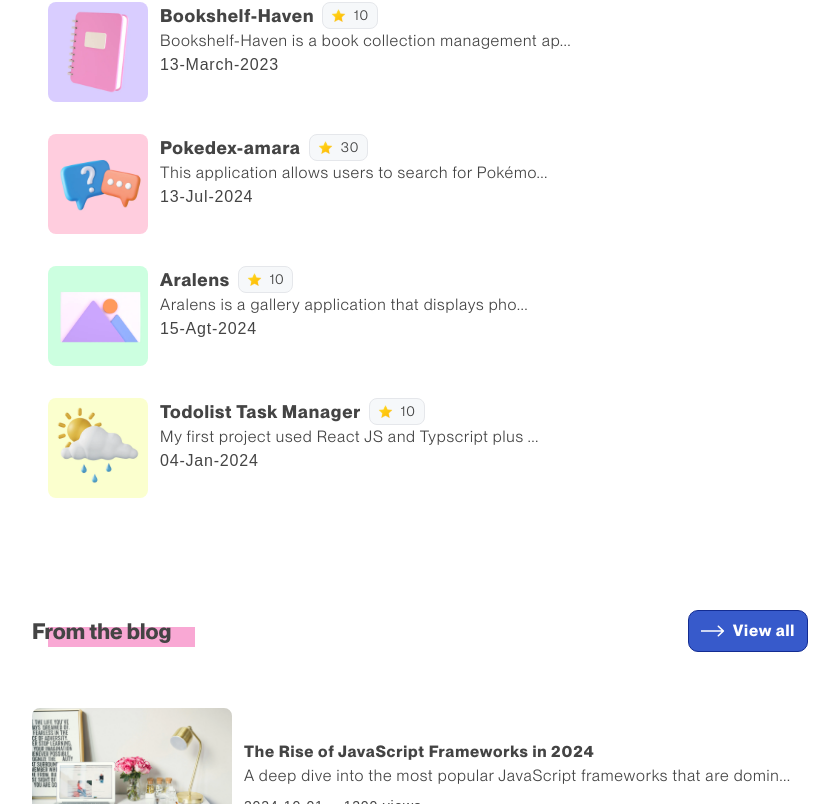
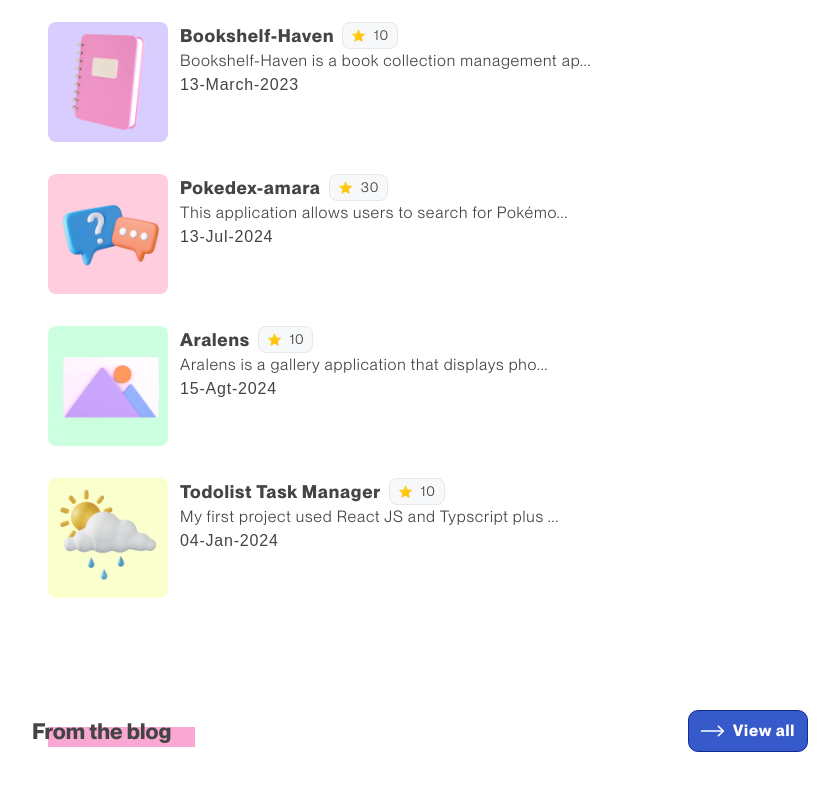
Before and after one commit to AhmadJanuarr/personal-portofolio-website-1.2, a Next.js app: page / in a window 1280 px wide. Shown: the part 876-1680 px from the top of the page, without its empty margins (220-1059 px from the left). Built offline with nearby package versions, Linux system fonts and the light colour scheme; a web font is replaced by a local one.

Commit message:
fix(image): update image handling for Next.js 14 compatibility

```diff
--- a/src/components/Blog/Item.tsx
+++ b/src/components/Blog/Item.tsx
@@ -2,6 +2,7 @@
 import Image from "next/image";
 
 export default function BlogItem() {
+
   return (
     <div className="w-full font-neuBook tracking-wider">
       {BLOG_ITEMS.slice(0, 4).map((item) => (
@@ -10,15 +11,15 @@
             <Image
               src={item.imageUrl}
               alt={item.title}
-              layout="fill"
-              objectFit="cover"
-              className="rounded-lg h-auto w-auto"
+              fill
+              sizes="(max-width: 768px) 150px, (max-width: 1024px) 200px, 100vw"
+              className="rounded-lg object-cover w-full h-full"
             />
           </div>
           <div className="items-center text-[14px] md:text-[16px] ">
             <h1 className="font-neuBold">{item.title}</h1>
             <p className="pb-2">
-              {item.description.slice(0, 70).concat("...")}
+              {item.description.slice(0, 50).concat("...")}
             </p>
             <div className="flex gap-5 font-neuThin text-[12px] text-[#444444] md:text-[14px]">
               <p>{item.dateCreated}</p>
--- a/src/components/Projects/Card.tsx
+++ b/src/components/Projects/Card.tsx
@@ -9,15 +9,16 @@
         <div
           key={item.id}
           style={{ "--color": item.color } as React.CSSProperties}
-          className={`flex gap-3 rounded-lg py-3  pl-4 lg:py-4 hover:bg-[var(--color)] group transition-all duration-75`}
+          className={`flex gap-3 rounded-lg py-3  pl-4 lg:py-4 hover:bg-[var(--color)] group transition-all duration-75 `}
         >
-          <Image
-            src={item.image}
-            alt={item.title}
-            width={100}
-            height={67}
-            className="rounded-lg group-hover:scale-105 transition-all duration-75 will-change-transform"
-          />
+          <div className="relative w-[120px] h-[90px] md:h-[120px]">
+            <Image
+              src={item.image}
+              alt={item.title}
+              fill
+              className="object-cover rounded-lg group-hover:scale-105 transition-all duration-75 will-change-transform "
+            />
+          </div>
           <div className="items-center">
             <div className="flex gap-2">
               <h1 className="font-neuBold text-[14px] md:text-[18px]">
```
